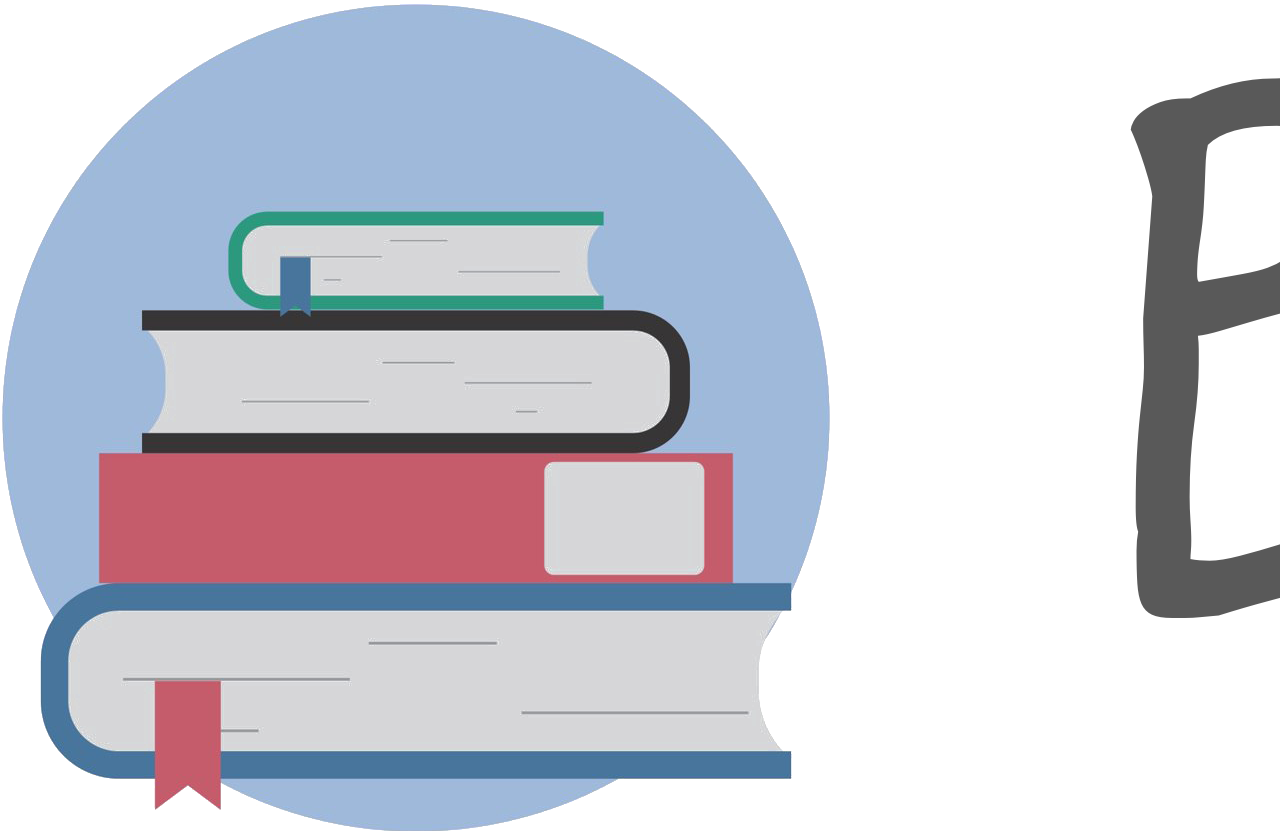
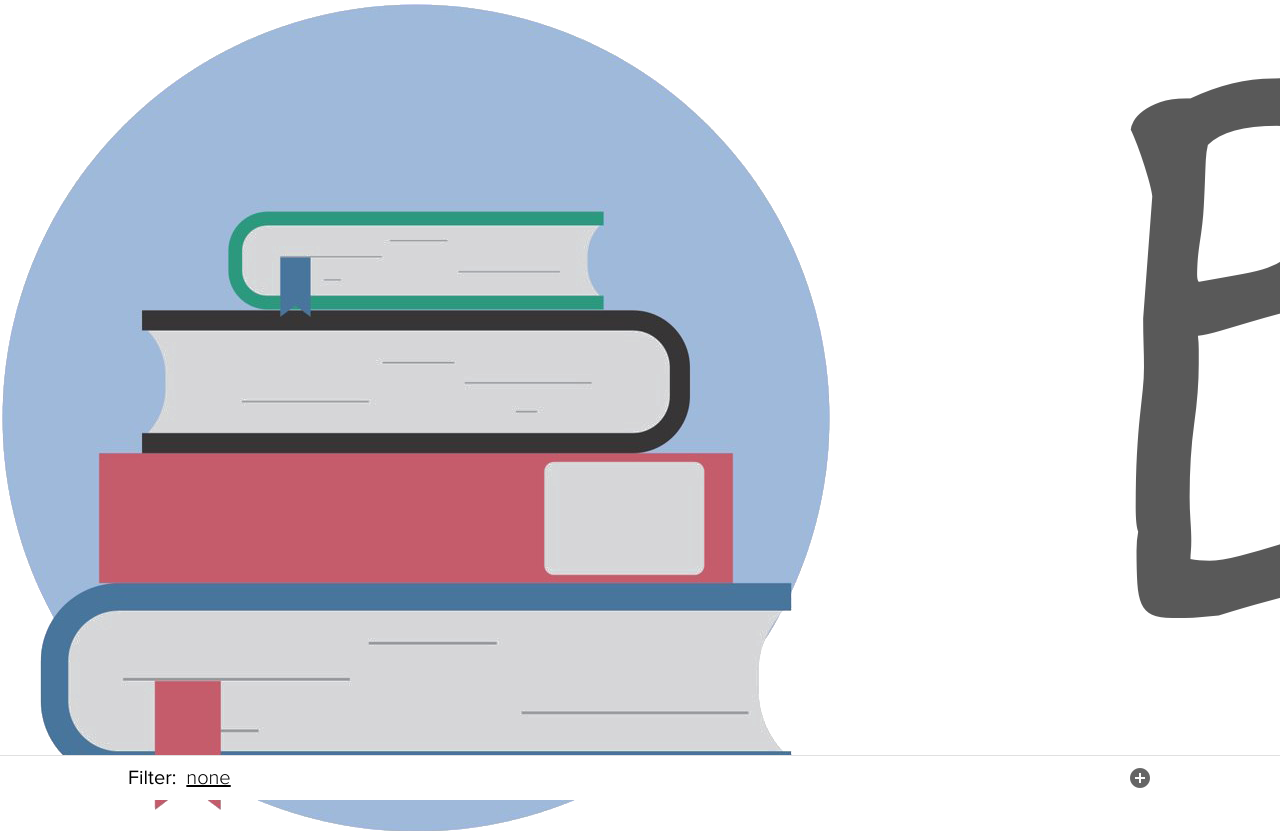
Before and after one commit to d3byte/booker, a React (Create React App) app: page / in a window 1280 px wide. Shown: the top 831 px of the page. Built offline with nearby package versions, Linux system fonts and the light colour scheme.

Commit message:
Got static prototype of footer in default state done

```diff
--- /dev/null
+++ b/src/components/Footer/index.js
@@ -0,0 +1,19 @@
+import React, { Component } from 'react'
+
+import './style.css'
+
+export default class Footer extends Component {
+  render() {
+    return (
+      <footer className="fixed">
+        <div className="wrapper">
+            <div className="filters">
+                Filter:
+                <span className="filter none">none</span>
+            </div>
+            <i className="material-icons">add_circle</i>
+        </div>
+      </footer>
+    )
+  }
+}
--- /dev/null
+++ b/src/components/Footer/style.sass
@@ -0,0 +1,31 @@
+footer
+    width: 100%
+    background: white
+    border-top: 1px solid #e0e0e0
+    padding: 10px 0
+    &.fixed
+        position: fixed
+        left: 0
+        bottom: 0
+    .wrapper
+        display: flex
+        align-items: center
+        justify-content: space-between
+        width: 80%
+        margin: 0 auto
+        .filters
+            font-family: 'ProximaNova-Regular', sans-serif
+            font-size: 20px
+            .filter
+                font-family: 'ProximaNova-Light', sans-serif
+                margin-left: 10px
+                &:hover
+                    cursor: pointer
+                &.none
+                    text-decoration: underline
+        & > i
+            opacity: 0.6
+            transition: 0.3s
+            &:hover
+                cursor: pointer
+                opacity: 0.8
--- a/src/pages/Home/index.js
+++ b/src/pages/Home/index.js
@@ -1,6 +1,7 @@
 import React, { Component } from 'react'
 
 import './style.css'
+import Footer from '../../components/Footer'
 import logo from '../../assets/logo.png'
 import addIcon from '../../assets/add.svg'
 import bookExample from '../../assets/book-example.png'
@@ -32,6 +33,7 @@ export default class Home extends Component {
             </div>
           </div>
         </div>
+        <Footer/>
       </div>
     )
   }
```
